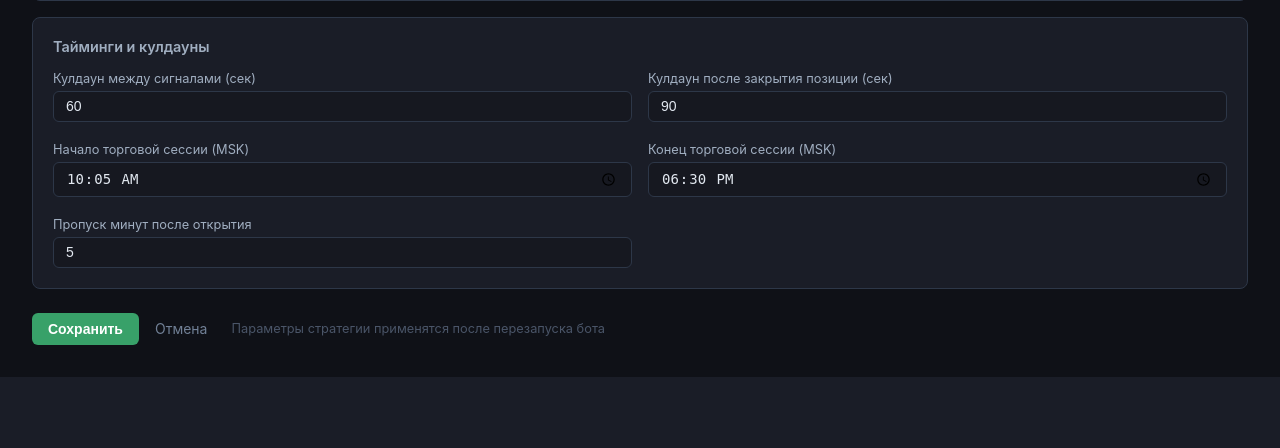
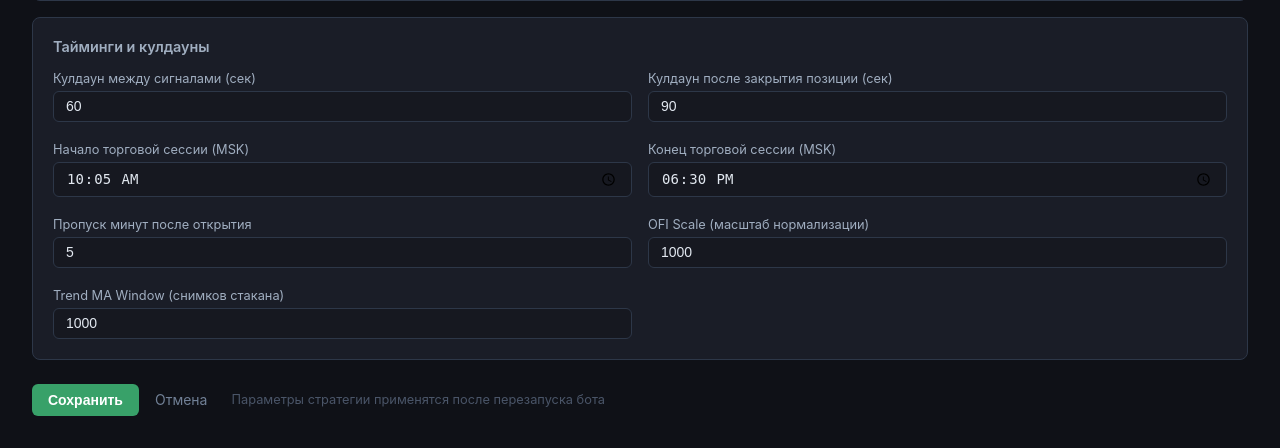
Before and after one commit to DmitryLyshko/invest-bot, a Flask app: page /instruments/SBER/edit in a window 1280 px wide. Shown: the part 1116-1564 px from the top of the page. Before the commit the page ends 1493 px from the top, so only its background shows below. Run offline with Flask 3, Linux system fonts and the light colour scheme; a user stored in the database is signed in; parts of the project's set-up code (start-up, migrations or seed data) failed here and were passed over.

Commit message:
fix print_multiplier calibration, preserve ofi_scale/trend_ma_window in web UI
calibrate.py:
- Lower TARGET_PRINTS_PER_DAY 10→5 (fewer but more meaningful signals)
- Raise binary search cap 100→1000 (liquid stocks have many large trades)
- Skip suggestion if result hits cap (unreliable data)

instruments.py + instrument_edit.html:
- Add ofi_scale and trend_ma_window to web edit form
- Prevent these fields from being silently dropped on web save

Co-Authored-By: Claude Sonnet 4.6 <noreply@anthropic.com>

```diff
--- a/trading_bot/web/routes/instruments.py
+++ b/trading_bot/web/routes/instruments.py
@@ -49,6 +49,8 @@ def _form_to_params(form) -> dict:
             "end": form.get("trading_hours_end", "18:30"),
         },
         "skip_first_minutes": int(form.get("skip_first_minutes", 5)),
+        "ofi_scale": float(form.get("ofi_scale", 1000.0)),
+        "trend_ma_window": int(form.get("trend_ma_window", 1000)),
     }
 
 
@@ -143,6 +145,8 @@ def add():
             "post_close_cooldown_seconds": 90,
             "trading_hours": {"start": "10:05", "end": "18:30"},
             "skip_first_minutes": 5,
+            "ofi_scale": 1000,
+            "trend_ma_window": 1000,
         }
         _save_yaml(yaml_config)
         _upsert_db(ticker, yaml_config[ticker])
--- a/trading_bot/web/templates/instrument_edit.html
+++ b/trading_bot/web/templates/instrument_edit.html
@@ -143,6 +143,14 @@
                 <label>Пропуск минут после открытия</label>
                 <input type="number" name="skip_first_minutes" value="{{ params.skip_first_minutes }}" min="0" style="width: 100%; margin-top: 0.25rem;" required>
             </div>
+            <div>
+                <label>OFI Scale (масштаб нормализации)</label>
+                <input type="number" name="ofi_scale" value="{{ params.ofi_scale | default(1000) }}" min="1" step="any" style="width: 100%; margin-top: 0.25rem;" required>
+            </div>
+            <div>
+                <label>Trend MA Window (снимков стакана)</label>
+                <input type="number" name="trend_ma_window" value="{{ params.trend_ma_window | default(1000) }}" min="0" style="width: 100%; margin-top: 0.25rem;" required>
+            </div>
         </div>
     </div>
 
```
Also changed, not shown: calibrate.py (+10 -3 lines).
